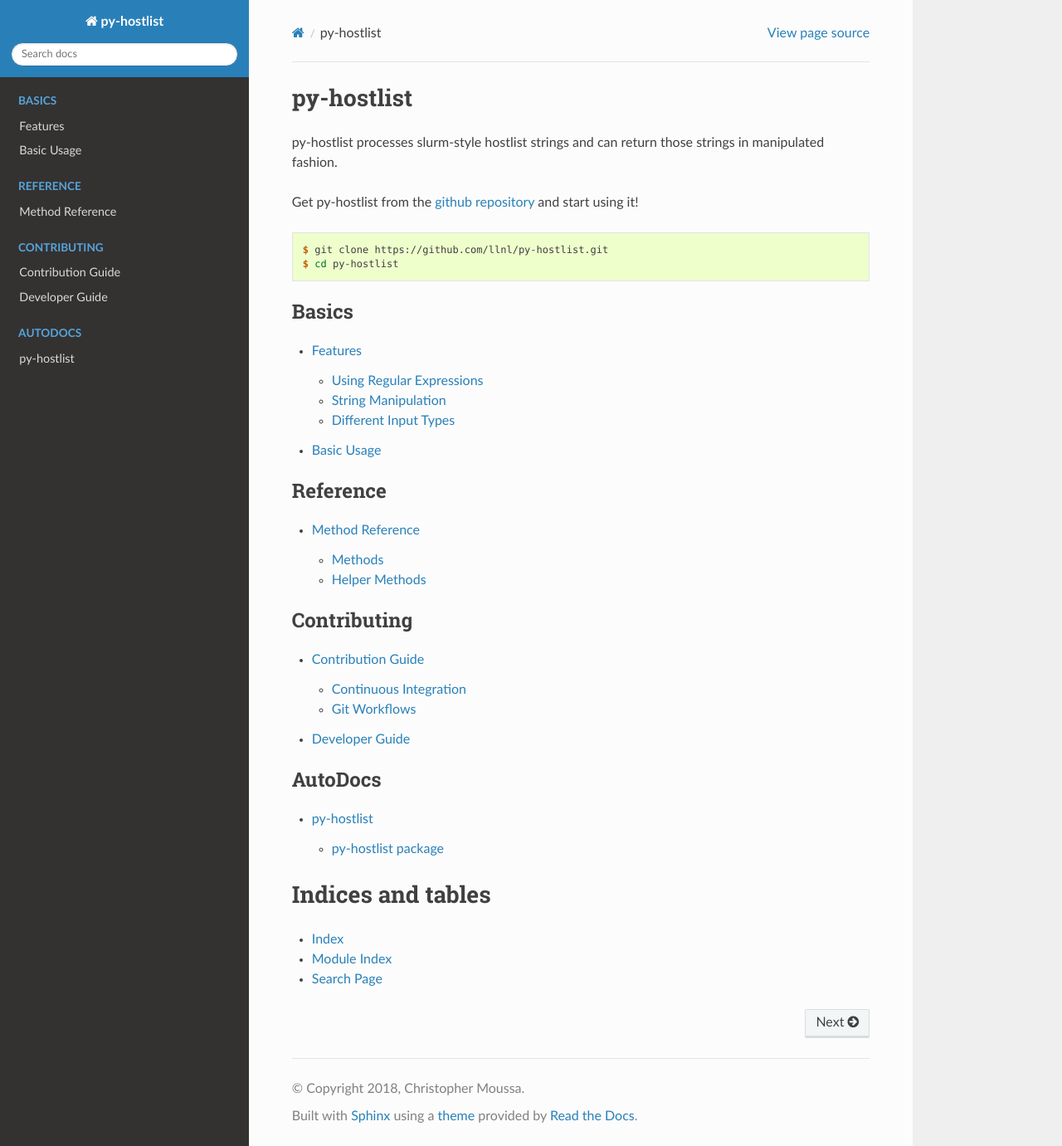
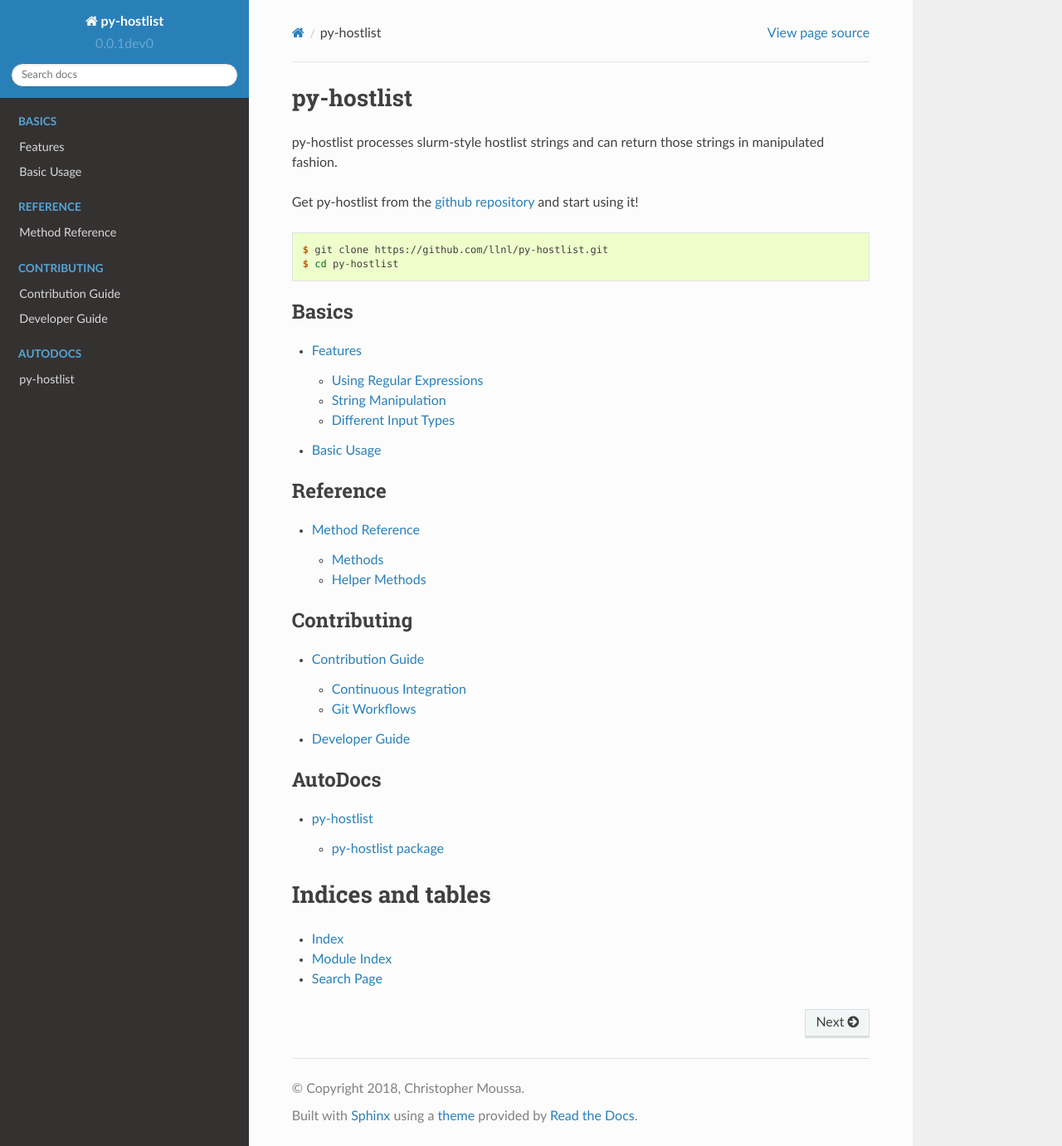
Before and after one commit to LLNL/py-hostlist, a Sphinx documentation site: the page built from docs/source/index.rst, in a window 1280 px wide and 1381 px high. Shown: the whole window at 83% size. Built offline with Sphinx 7.4.7 and the Read the Docs theme 2.0.0, drawn with Linux system fonts in a browser that asks for light colours.

Commit message:
Edited conf.py file to look like maestrowf's

```diff
--- a/docs/source/conf.py
+++ b/docs/source/conf.py
@@ -14,7 +14,6 @@
 #
 import os
 import sys
-sys.path.insert(0, os.path.abspath('.'))
 sys.path.insert(0, os.path.abspath('../../'))
 
 
@@ -25,21 +24,21 @@ copyright = u'2018, Christopher Moussa'
 author = u'Christopher Moussa'
 
 # The short X.Y version
-version = u''
+version = u'0.0.1dev0'
 # The full version, including alpha/beta/rc tags
-release = u'1.0'
+release = u'0.0.1dev0'
 
 
 # -- General configuration ---------------------------------------------------
 
 # If your documentation needs a minimal Sphinx version, state it here.
 #
-# needs_sphinx = '1.0'
+needs_sphinx = '1.3'
 
 # Add any Sphinx extension module names here, as strings. They can be
 # extensions coming with Sphinx (named 'sphinx.ext.*') or your custom
 # ones.
-extensions = ['sphinx.ext.autodoc']
+extensions = ['sphinx.ext.autodoc','sphinx.ext.todo','sphinx.ext.coverage']
 
 autodoc_mock_imports = ['filelock', 'tabulate', 'setup']
 
```
